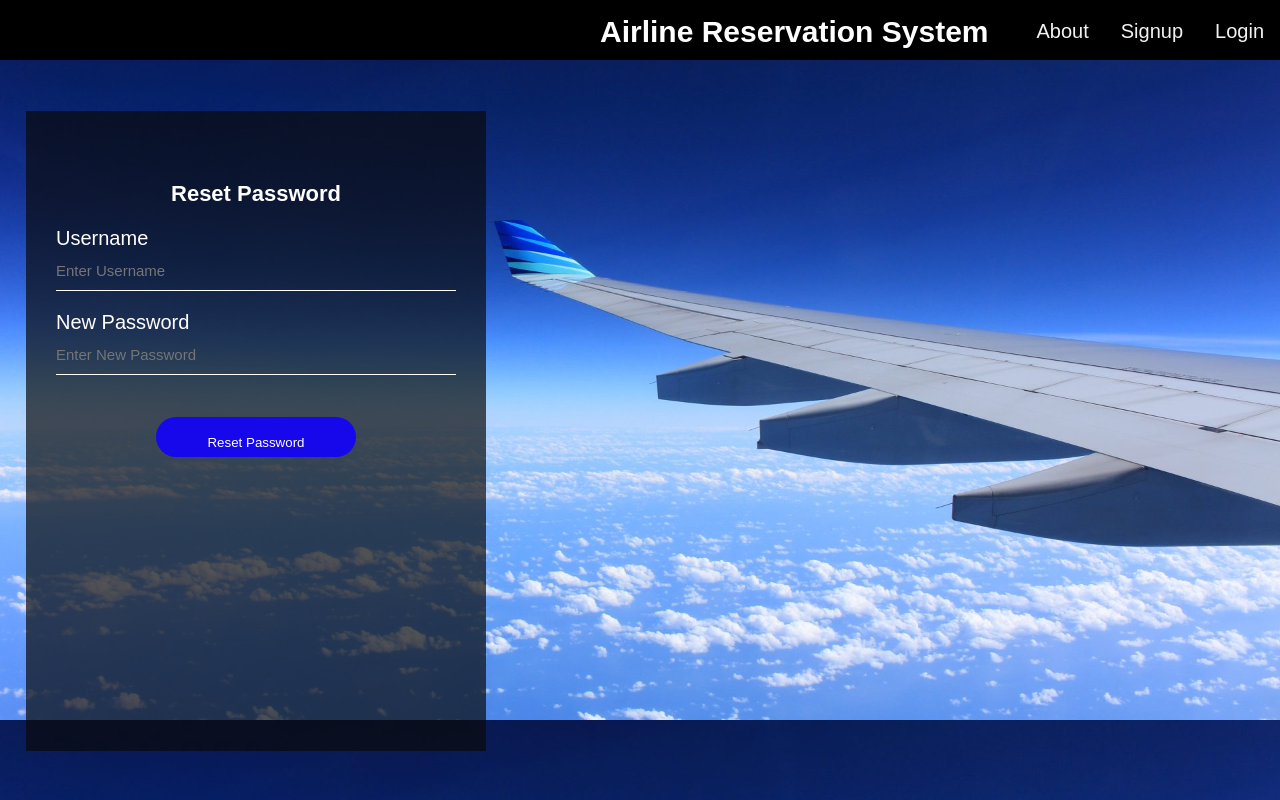
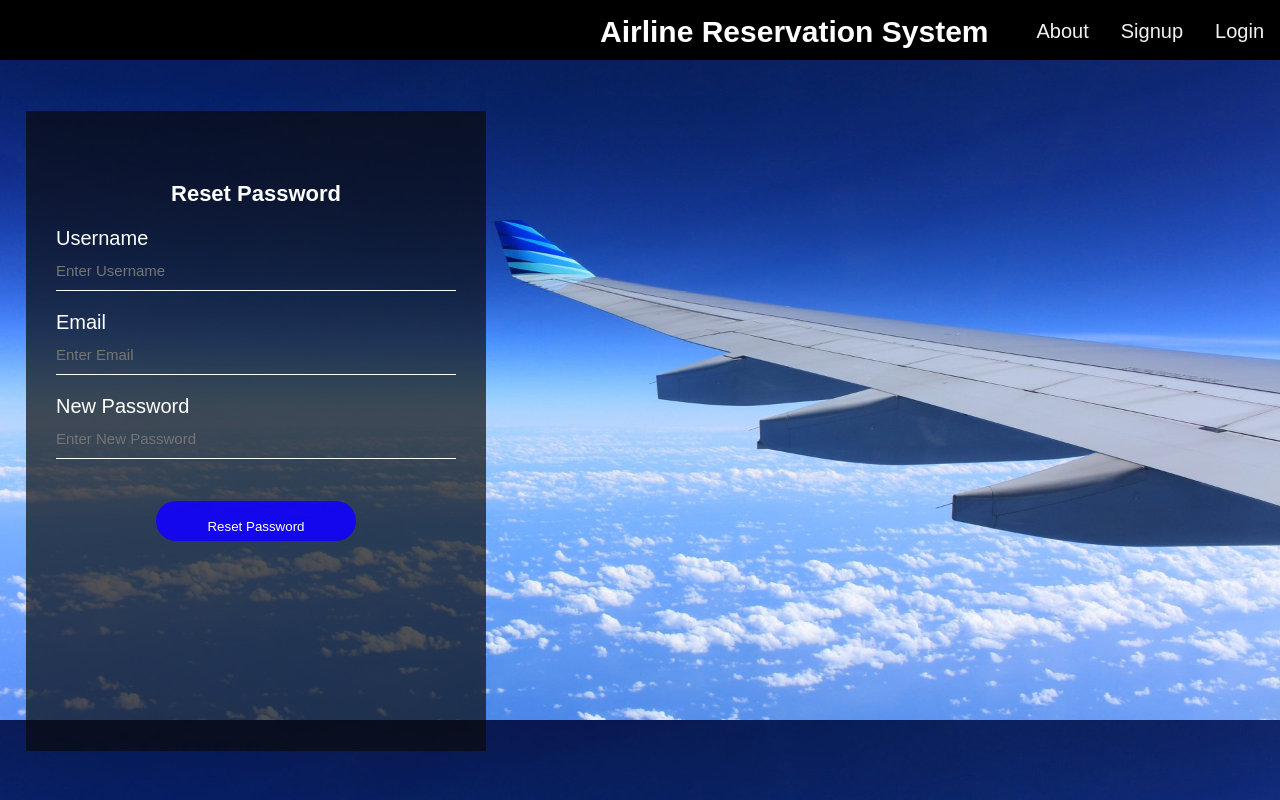
Before and after one commit to TanmayJadhav/Airline-Reservation-System-Django-, a Django app: page /forgotpassword/ in a window 1280 px wide. Run offline with Django 3.2, Linux system fonts and the light colour scheme.

Commit message:
Forgot password page updated

```diff
--- a/Airline_Reservation/views.py
+++ b/Airline_Reservation/views.py
@@ -68,9 +68,9 @@ def forgotpassword(request):
     if request.method == 'POST':
         username =request.POST['username']
         newpassword =request.POST['newpassword']
+        email=request.POST['email']
 
-
-        if User.objects.filter(username=username).exists():
+        if User.objects.filter(username=username,email=email).exists():
             u = User.objects.get(username=username)
             u.set_password(newpassword)
             u.save()
@@ -78,7 +78,7 @@ def forgotpassword(request):
             return redirect('http://127.0.0.1:8000/forgotpassword/')
 
         else:
-            messages.info(request,'Username not found!!!')
+            messages.info(request,'Username or email not found!!!')
             return render(request,"forgotpassword.html")
 
     else:
--- a/templates/forgotpassword.html
+++ b/templates/forgotpassword.html
@@ -17,6 +17,8 @@
             {%  csrf_token %}
             <p>Username</p>
             <input type="text" placeholder="Enter Username" name='username'>
+            <p>Email</p>
+            <input type="email" placeholder="Enter Email" name='email'>
             <p> New Password</p>
             <input type="password" placeholder="Enter New Password" name='newpassword'>
             <!-- <a href="#">Forget Password</a> -->
```
